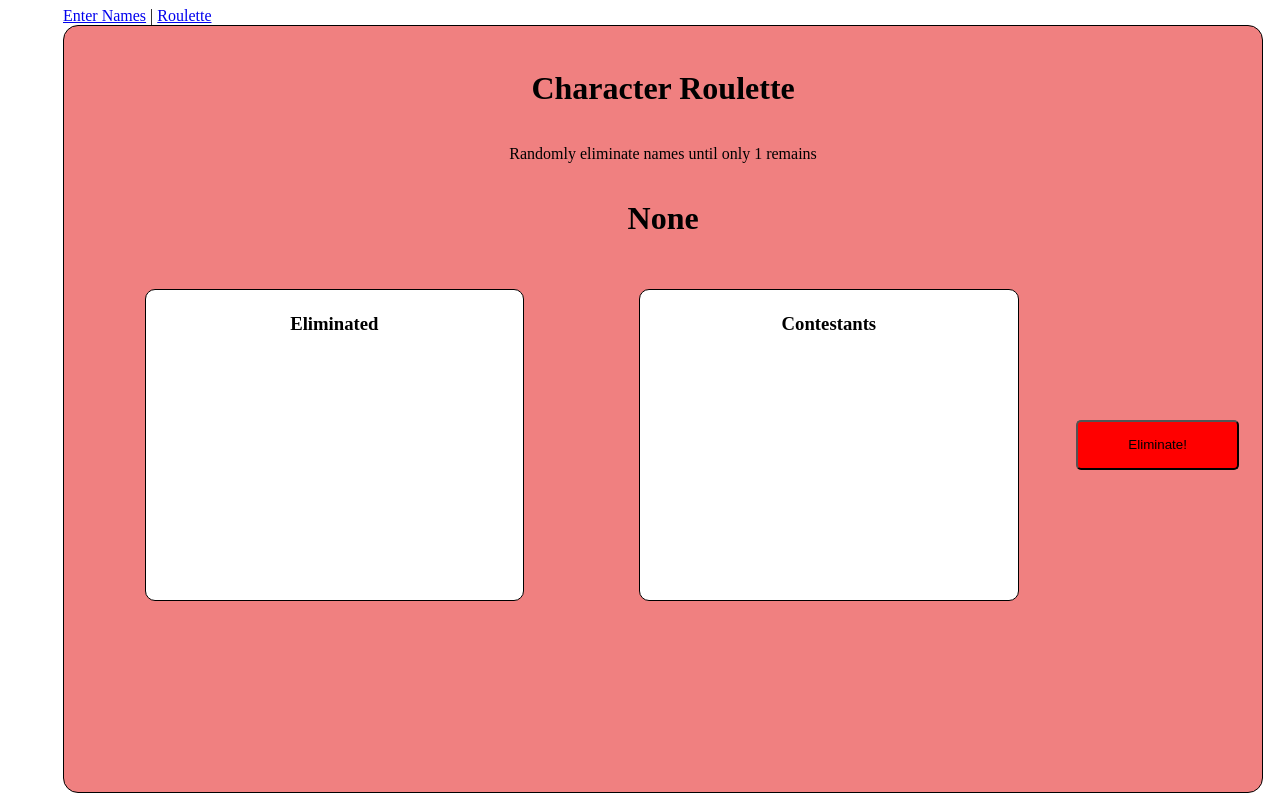
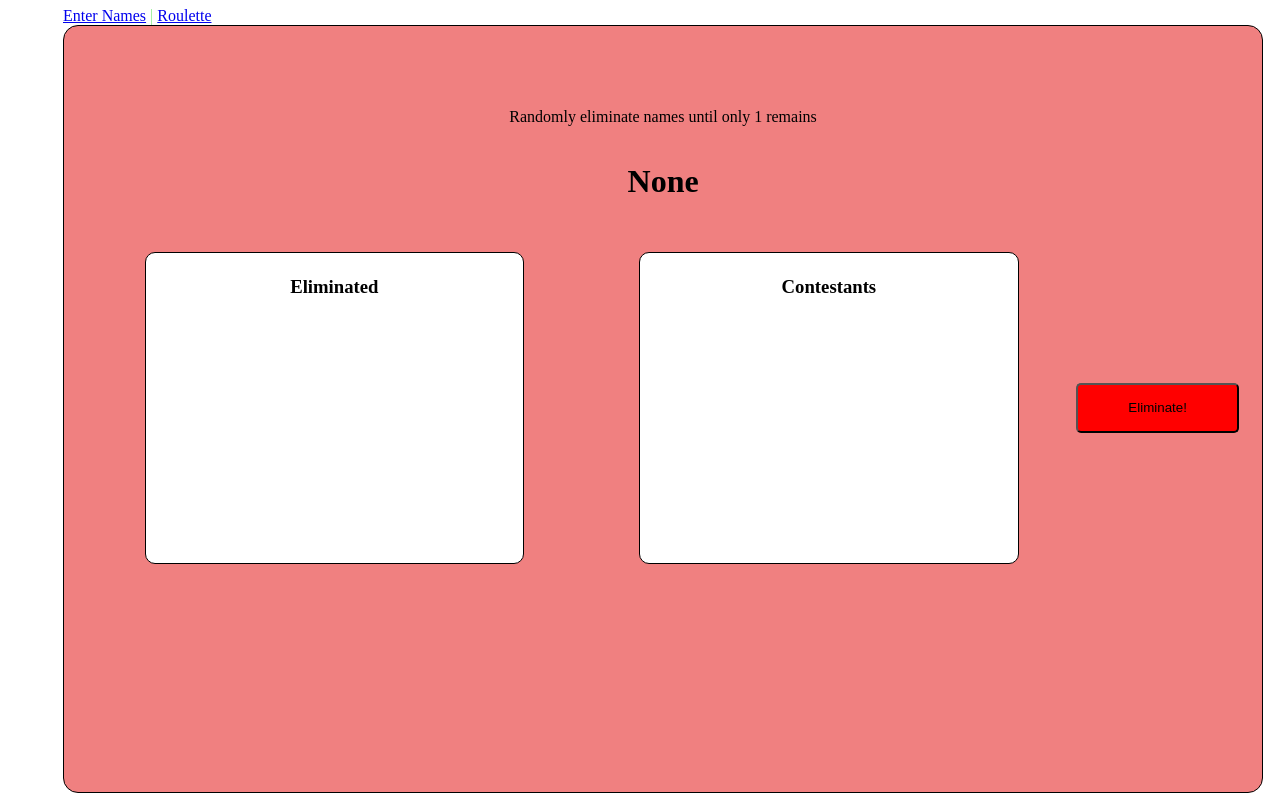
Before and after one commit to jacintogomez/Roulette-Selection, a Vue app: page /#/roulette in a window 1280 px wide. Built offline with nearby package versions, Linux system fonts and the light colour scheme.

Commit message:
Dynamically update page name

```diff
--- a/src/App.vue
+++ b/src/App.vue
@@ -31,7 +31,6 @@ watch(
         }
     }
 );
-
 </script>
 
 <template>
@@ -43,3 +42,12 @@ watch(
         <RouterView />
     </div>
 </template>
+
+<style scoped>
+nav{
+    color: lightgreen;
+}
+RouterLink{
+    color: lightgreen;
+}
+</style>
--- a/src/characterroulette.vue
+++ b/src/characterroulette.vue
@@ -1,7 +1,40 @@
+<script>
+import {characters,pgtitle} from './store.js';
+export default{
+    data(){
+        return {
+            eliminated:[],
+            mostrecentmsg:'None',
+        };
+    },
+    computed:{
+        pgtitle() {
+            return pgtitle;
+        },
+        characters(){
+            return characters.value;
+        }
+    },
+    methods:{
+        eliminate1(){
+            if(this.characters.length===1){
+                this.mostrecentmsg=this.characters[0]+' is the Winner!';
+                document.title=this.characters[0]+' Wins!';
+            }else{
+                let i=Math.floor(Math.random()*this.characters.length);
+                let character=this.characters.splice(i,1)[0];
+                this.eliminated.push(character);
+                this.mostrecentmsg=character+' has been eliminated!';
+            }
+        }
+    }
+};
+</script>
+
 <template>
     <div id='app'>
         <div v-bind:class="'main-container'">
-            <h1>Character Roulette</h1>
+            <h1>{{pgtitle}}</h1>
             <p>Randomly eliminate names until only 1 remains</p>
             <h1 v-bind:style="{paddingBottom:'30px'}">{{mostrecentmsg}}</h1>
             <div v-bind:style="{display:'flex',flexDirection:'row',justifyContent:'space-around',alignItems:'center'}">
@@ -26,36 +59,6 @@
         </div>
     </div>
 </template>
-
-<script>
-import {characters} from './store.js';
-export default{
-    data(){
-        return {
-            eliminated:[],
-            mostrecentmsg:'None',
-        };
-    },
-    computed:{
-        characters(){
-            return characters.value;
-        }
-    },
-    methods:{
-        eliminate1(){
-            if(this.characters.length===1){
-                this.mostrecentmsg=this.characters[0]+' is the Winner!';
-                document.title=this.characters[0]+' Wins!';
-            }else{
-                let i=Math.floor(Math.random()*this.characters.length);
-                let character=this.characters.splice(i,1)[0];
-                this.eliminated.push(character);
-                this.mostrecentmsg=character+' has been eliminated!';
-            }
-        }
-    }
-};
-</script>
 
 <style scoped>
 #app {
--- a/src/enternames.vue
+++ b/src/enternames.vue
@@ -1,16 +1,18 @@
 <script setup>
 import {ref} from 'vue';
 import {useRouter} from 'vue-router';
-import {characters} from './store.js';
+import {characters,pgtitle} from './store.js';
 
 const router=useRouter();
 const names=ref(['']);
 const numppl=ref('');
+const newpgtitle=ref('');
 
 const addname=()=>{names.value.push('');}
 const removename=(index)=>{names.value.splice(index,1);}
 const startgame=()=>{
     characters.value=names.value.filter((name)=>name.trim()!=='');
+    pgtitle.value=newpgtitle.value;
     router.push('/roulette');
 }
 const addtototal=(numppl)=>{
@@ -26,7 +28,8 @@ const addtototal=(numppl)=>{
     <div v-bind:class="'container'">
         <h1>Enter Character Names</h1>
         <form @submit.prevent="startgame">
-            <input v-model="numppl" type="number" placeholder="Enter # of characters">
+            <input v-model="newpgtitle" placeholder="Group title">
+            <input v-model="numppl" type="number" placeholder="# of characters">
             <button type="button" @click.prevent="addtototal(numppl)">Add all</button>
             <div v-for="(name,index) in names" :key="index">
                 <input v-model="names[index]" placeholder="Enter name">
--- a/src/router.js
+++ b/src/router.js
@@ -1,6 +1,7 @@
 import {createRouter,createWebHashHistory} from 'vue-router';
 import EnterNames from './enternames.vue';
 import CharacterRoulette from "./characterroulette.vue";
+import {pgtitle} from './store.js';
 
 const routes=[
     {
@@ -13,7 +14,7 @@ const routes=[
         path:'/roulette',
         name:'CharacterRoulette',
         component:CharacterRoulette,
-        meta:{title:"Roulette"},
+        meta:{title:pgtitle.value},
     }
 ]
 
@@ -22,4 +23,11 @@ const router=createRouter({
     routes
 })
 
+router.beforeEach((to,fro,next)=>{
+    const title=pgtitle.value||to.meta.title||"Default";
+    console.log('title is '+title+' vs '+(pgtitle.value||'none'));
+    document.title=title;
+    next();
+});
+
 export default router;
--- a/src/store.js
+++ b/src/store.js
@@ -1,2 +1,3 @@
 import {ref} from 'vue';
 export const characters=ref([]);
+export const pgtitle=ref('');
```
